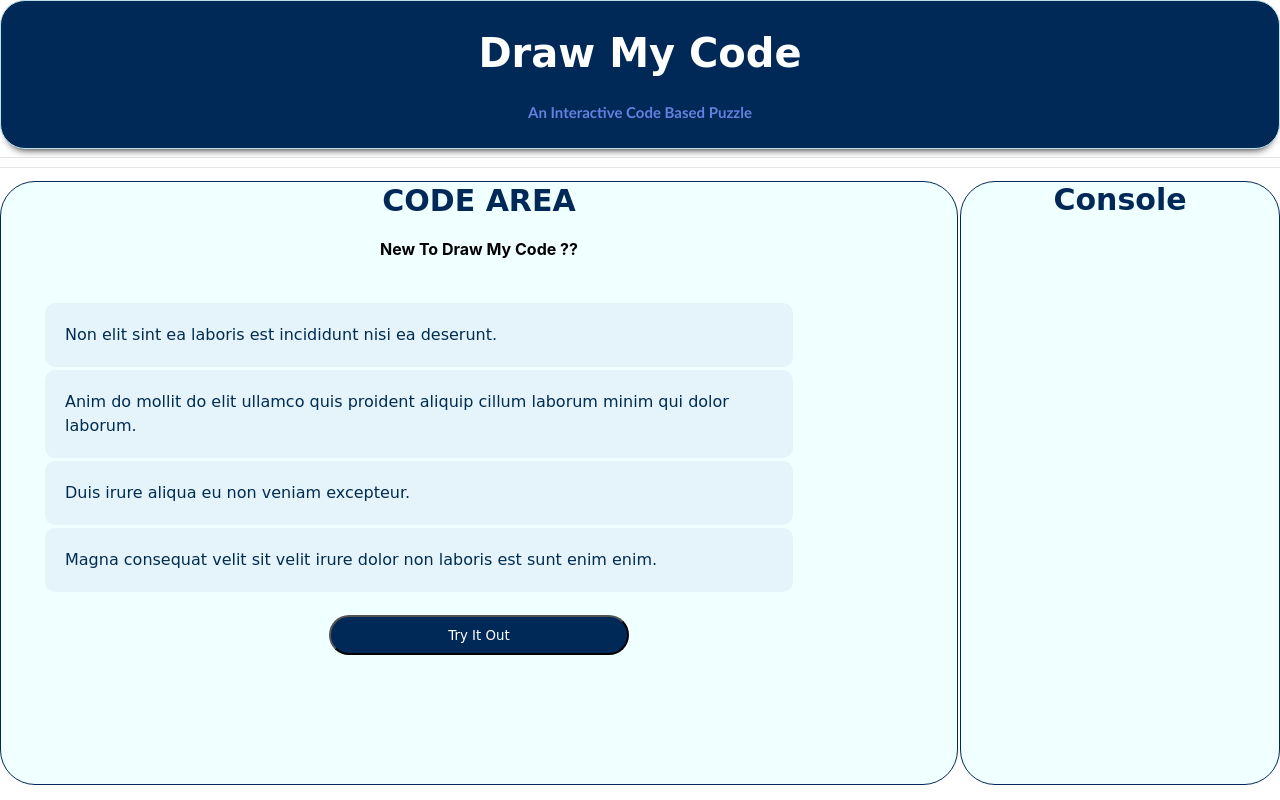
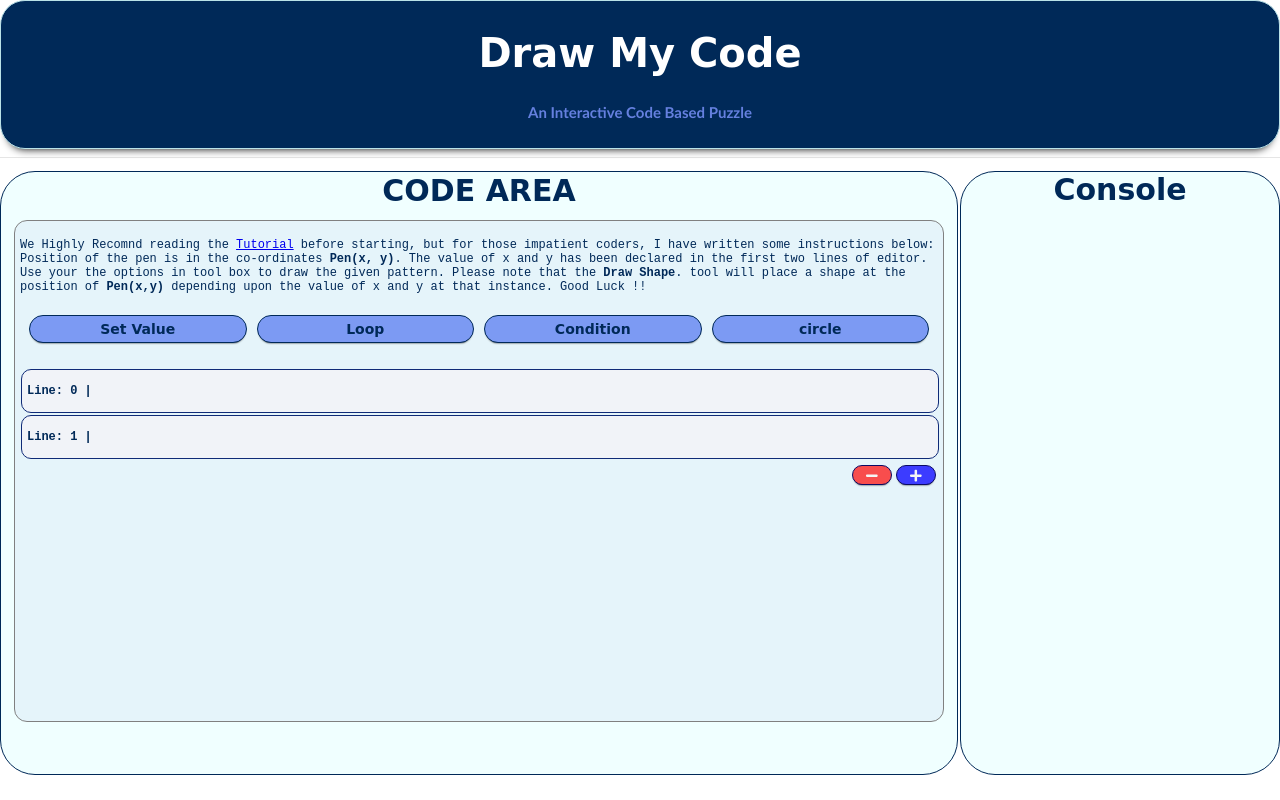
Before and after one commit to arjkashyap/Draw-My-Code, a React (Create React App) app: page / in a window 1280 px wide. Built offline with nearby package versions, Linux system fonts and the light colour scheme.

Commit message:
Removed redundant componenets

```diff
--- a/src/App.tsx
+++ b/src/App.tsx
@@ -8,7 +8,6 @@ const App: React.FC = () => {
     <div className="App">
       <Header />
       <hr className="seperator" />
-      <hr className="seperator" />
       <GameArea />
     </div>
   );
--- a/src/components/CodeArea.tsx
+++ b/src/components/CodeArea.tsx
@@ -1,20 +1,16 @@
 import React, { useState } from "react";
 import "../css/CodeArea.css";
 import Tutorial from "./Tutorial";
-import GamePlay from "./GamePlay";
+import Editor from "./Editor";
 
 const CodeArea: React.FC = () => {
-  const [showTutorial, setTutState] = useState(true); // Default value true
-  const [gameStart, setGameStart] = useState(false); // Default value false
+  const [showTutorial, setTutState] = useState(false); // Default value true
+  const [gameStart, setGameStart] = useState(true); // Default value false
 
   function handleTry(): void {
     setTutState(false);
     setGameStart(true);
   }
-
-  const codeAreaHeader: JSX.Element | null = showTutorial ? (
-    <h4 className="code-area-header"> CODE AREA </h4>
-  ) : null;
 
   // Try Button appears only when Tutorial is being shown
   const tryBtn: JSX.Element | string = showTutorial ? (
@@ -26,11 +22,14 @@ const CodeArea: React.FC = () => {
     ""
   );
 
+  const editor: JSX.Element | null = gameStart ? <Editor /> : null;
+
   return (
     <div className="CodeArea">
-      {codeAreaHeader}
+      <h4 className="code-area-header"> CODE AREA </h4>
       <Tutorial showTutorial={showTutorial} />
-      <GamePlay gameStart={gameStart} />
+      {/* Show the editor if the game has begun else shows try button */}
+      {editor}
       {tryBtn}
     </div>
   );
--- a/src/components/Editor.tsx
+++ b/src/components/Editor.tsx
@@ -2,6 +2,7 @@
 
 import React, { useState } from "react";
 import Line from "./Line";
+import Tools from "./Tools";
 import { CodeBlock } from "./CodeBlocks";
 import { FontAwesomeIcon } from "@fortawesome/react-fontawesome";
 import { faPlus, faMinus } from "@fortawesome/free-solid-svg-icons";
@@ -47,8 +48,7 @@ const Editor: React.FC = () => {
 
   return (
     <div className="Editor">
-      <h2> Editor</h2>
-      <hr />
+      {/* <h2> Editor</h2> */}
       <p style={{ textAlign: "left" }}>
         We Highly Recomnd reading the <a href="/"> Tutorial</a> before starting,
         but for those impatient coders, I have written some instructions below:{" "}
@@ -60,6 +60,7 @@ const Editor: React.FC = () => {
         <b>Pen(x,y)</b> depending upon the value of x and y at that instance.
         Good Luck !!
       </p>
+      <Tools />
       <br />
       <div className="line-container">{lineRender}</div>
       <button id="new-line-btn" className="editor-btns" onClick={addNewLine}>
--- a/src/components/GamePlay.tsx
+++ /dev/null
@@ -1,20 +0,0 @@
-// Module responsible for gameplay coding area gameplay
-// Editor is the child of this module
-import React from "react";
-import Tools from "./Tools";
-import Editor from "./Editor"
-
-const GamePlay: React.FC<{ gameStart: boolean }> = ({ gameStart }) => {
-  if (gameStart) {
-    return (
-      <div className="GamePlay">
-        <Tools />
-        <Editor />
-      </div>
-    );
-  } else {
-    return <div />;
-  }
-};
-
-export default GamePlay;
--- a/src/css/Editor.css
+++ b/src/css/Editor.css
@@ -3,20 +3,23 @@
   font-size: 14px;
   color: rgb(0, 41, 88);
   position: relative;
-  /* background-color: rgb(229, 233, 250); */
   background-color: #e5f4fa;
   border: 0.5px solid gray;
   border-radius: 13px;
   margin: 12px;
   align-items: center;
   padding: 5px;
-  /* height: 90%; */
   height: 490px;
   width: auto;
 }
 
 .Editor h2 {
-  font-size: 28px;
+  font-size: 18px;
+}
+
+.Editor p {
+  font-size: 12px;
+  font-family: monospace;
 }
 
 .line-container {
--- a/src/css/Tools.css
+++ b/src/css/Tools.css
@@ -1,9 +1,9 @@
 .Tools {
-  background-color: rgb(174, 199, 245, 0.5);
+  /* background-color: rgb(174, 199, 245, 0.5); */
   padding: 4px;
-  border: 0.5px solid rgb(0, 41, 88);
+  /* border: 0.5px solid rgb(0, 41, 88); */
   border-radius: 35px;
-  margin: 6px;
+  /* margin: 6px; */
   margin-top: 6px;
   height: auto;
   width: auto;
```
